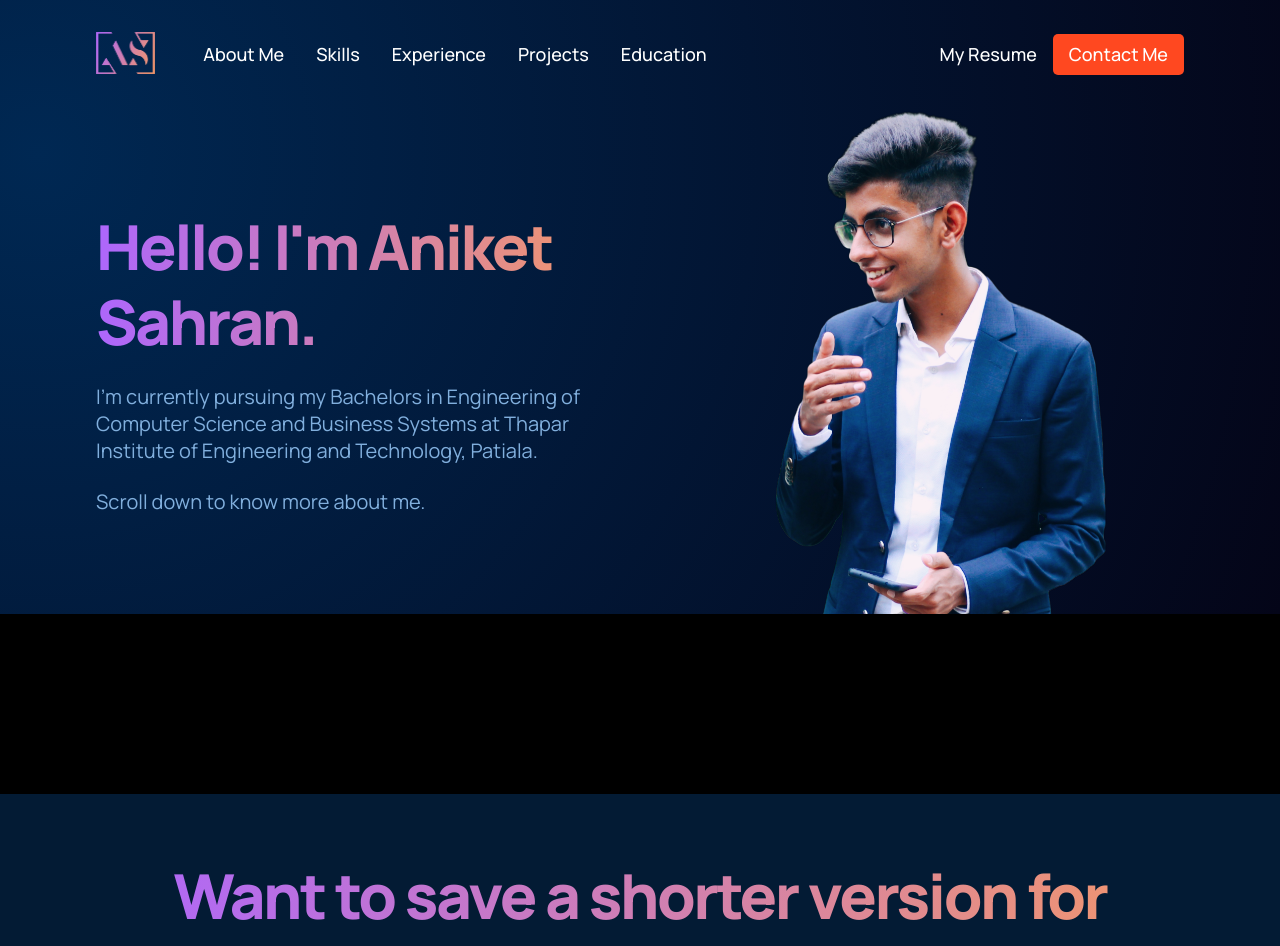
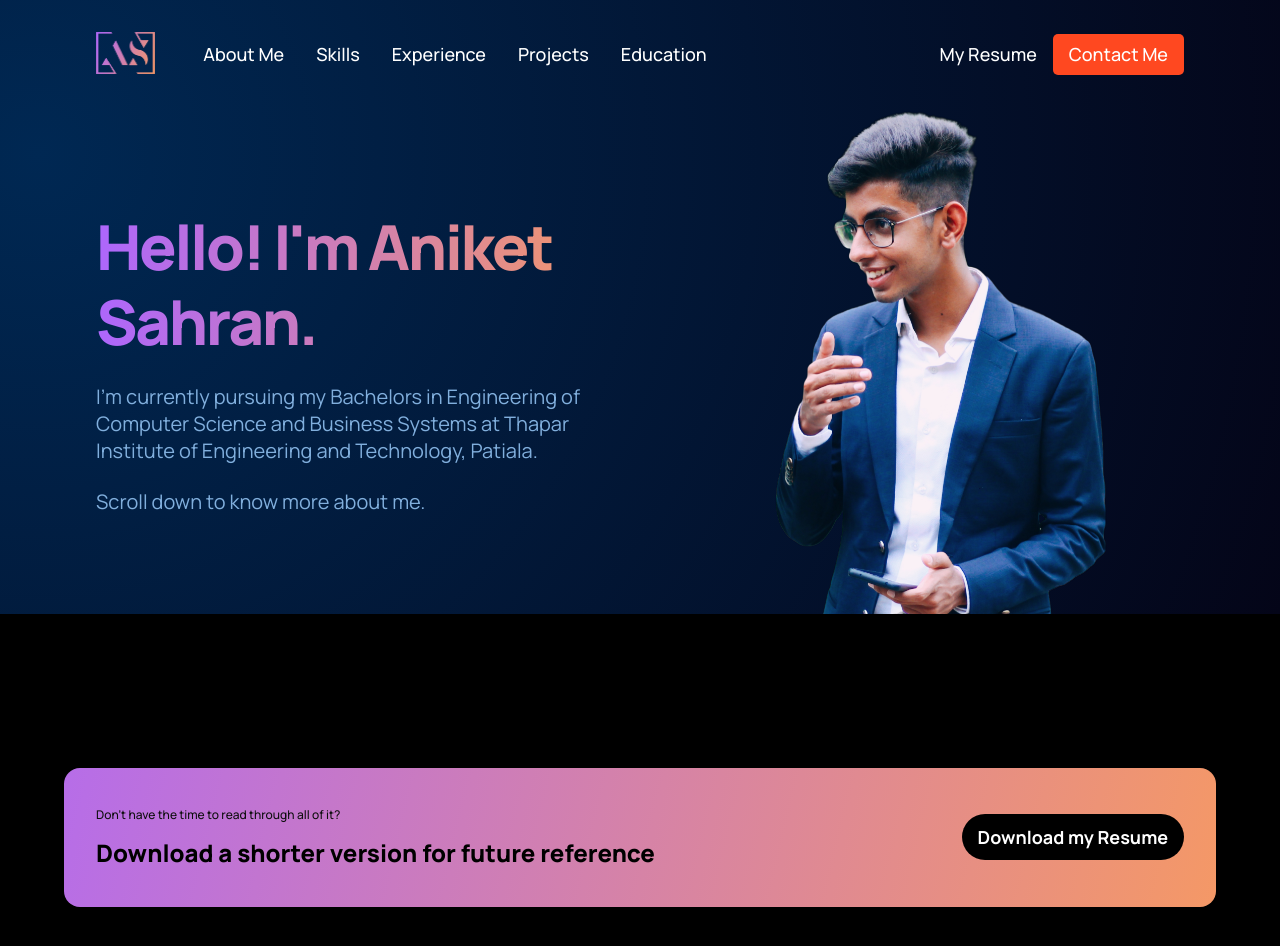
Before and after one commit to aniketsahran/My-Portfolio, a React (Create React App) app in the folder frontend_react/: page / in a window 1280 px wide. Shown: the top 946 px of the page. Built offline with nearby package versions, Linux system fonts and the light colour scheme.

Commit message:
CTA Completed

```diff
--- a/frontend_react/src/components/Cta/Cta.jsx
+++ b/frontend_react/src/components/Cta/Cta.jsx
@@ -1,8 +1,18 @@
 import React from 'react';
+
+import './cta.css';
 
 const Cta = () => {
   return (
-    <div>Cta</div>
+    <div className='app__cta'>
+      <div className='app__cta-content'>
+        <p>Don't have the time to read through all of it?</p>
+        <h3>Download a shorter version for future reference</h3>
+      </div>
+      <div className='app__cta-button'>
+        <button type='button'>Download my Resume</button>
+      </div>
+    </div>
   )
 }
 
--- a/frontend_react/src/components/Cta/cta.css
+++ b/frontend_react/src/components/Cta/cta.css
@@ -0,0 +1,74 @@
+.app__cta {
+    display: flex;
+    justify-content: space-between;
+    align-items: center;
+    flex-direction: row;
+    padding: 2rem;
+    margin: 4rem;
+    border-radius: 1rem;
+    background: var(--gradient-bar);
+}
+
+.app__cta-content p {
+    font-family: var(--font-family);
+    font-weight: 500;
+    font-size: 12px;
+    line-height: 30px;
+    color: #0E0E0E;
+}
+
+.app__cta-content h3 {
+    font-family: var(--font-family);
+    font-weight: 800;
+    font-size: 24px;
+    line-height: 45px;
+    color: #000000;
+}
+
+.app__cta-button {
+    display: flex;
+    justify-content: center;
+    align-items: center;
+    margin-left: 2rem;
+}
+
+.app__cta-button button {
+    background: #000;
+    border-radius: 40px;
+    font-family: var(--font-family);
+    font-weight: 700;
+    font-size: 18px;
+    line-height: 30px;
+    color: #fff;
+    padding: 0.5rem 1rem;
+    border: none;
+    outline: none;
+    cursor: pointer;
+    min-width: 150px;
+}
+
+@media screen and (max-width: 650px) {
+    .app__cta {
+        flex-direction: column;
+    }
+
+    .app__cta-button {
+        margin: 2rem 0 0;
+    }
+}
+
+@media screen and (max-width: 550px) {
+    .app__cta {
+        margin: 4rem 2rem;
+    }
+
+    .app__cta-content h3 {
+        font-size: 18px;
+        line-height: 32px;
+    }
+
+    .app__cta-button {
+        font-size: 14px;
+        line-height: 28px;
+    }
+}
--- a/frontend_react/src/containers/Footer/Footer.jsx
+++ b/frontend_react/src/containers/Footer/Footer.jsx
@@ -34,9 +34,9 @@ const Footer = () => {
           <h4>Get in Touch</h4>
           <a href='mailto:aniketsahran3@gmail.com'><p>aniketsahran3@gmail.com</p></a>
           <p>
-            <a className='app__footer-links_div_socialIcon' href='https://www.instagram.com/aniketsahran/'><BsInstagram size={24} /></a>
-            <a className='app__footer-links_div_socialIcon' href='https://www.facebook.com/aniket.sahran.7'><BsFacebook size={24} /></a>
-            <a className='app__footer-links_div_socialIcon' href='https://www.linkedin.com/in/aniket-sahran-453586201/'><BsLinkedin size={24} /></a>
+            <a className='app__footer-links_div_socialIcon' href='https://www.instagram.com/aniketsahran/' target='_blank'><BsInstagram size={24} /></a>
+            <a className='app__footer-links_div_socialIcon' href='https://www.facebook.com/aniket.sahran.7' target='_blank'><BsFacebook size={24} /></a>
+            <a className='app__footer-links_div_socialIcon' href='https://www.linkedin.com/in/aniket-sahran-453586201/' target='_blank'><BsLinkedin size={24} /></a>
           </p>
         </div>
       </div>
```
